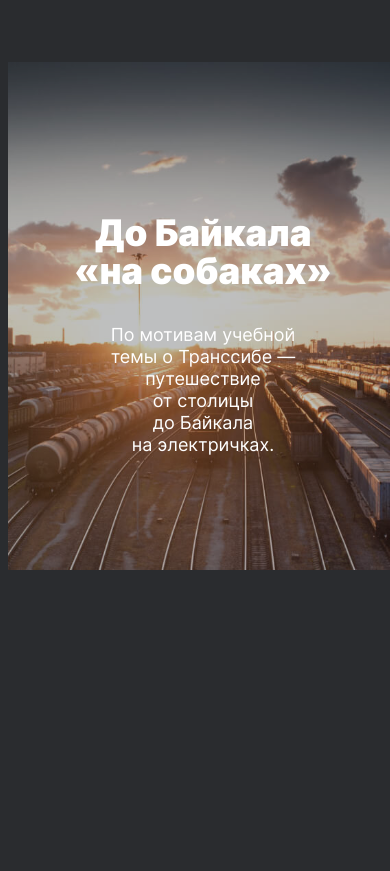
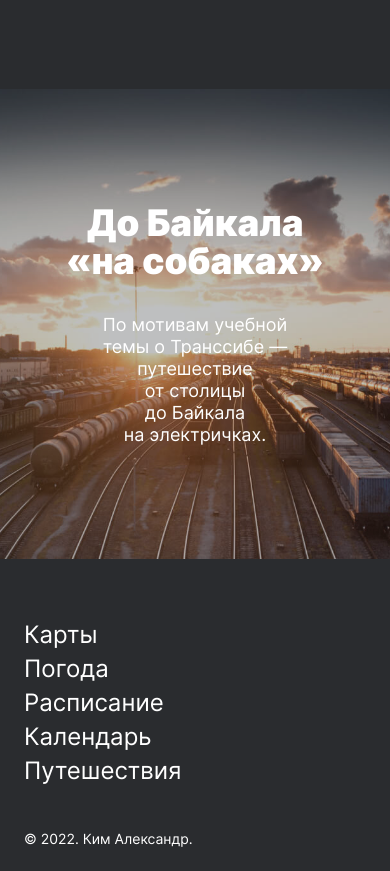
Before and after one commit to KimAleksandr09041988/russian-travel, a plain HTML site: page index.html in a window 390 px wide. Shown: the part 9788-10659 px from the top of the page. Before the commit the page ends 10358 px from the top, so only its background shows below. Drawn offline with Linux system fonts and the light colour scheme; files whose address does not match are found by name.

Commit message:
feuture/footer and hot fix

```diff
--- a/blocks/cover/__background/cover__background.css
+++ b/blocks/cover/__background/cover__background.css
@@ -1,5 +1,4 @@
 .cover__background {
-
   background-color: transparent;
   background-image: url('../../../img/cover.jpg');
   background-repeat: no-repeat;
--- a/blocks/cover/__overlay/cover__overlay.css
+++ b/blocks/cover/__overlay/cover__overlay.css
@@ -23,7 +23,7 @@
 
 @media screen and (max-width: 768px) {
   .cover__overlay {
-    padding: 152px 0 114px 0;
+    padding: 115px 0 113px 0;
   }
 }
 
--- a/blocks/cover/__subtitle/cover__subtitle.css
+++ b/blocks/cover/__subtitle/cover__subtitle.css
@@ -1,10 +1,16 @@
 .cover__subtitle {
-  width: 49%;
+  width: 40%;
   margin: 0;
   font-weight: 400;
   font-size: 18px;
   line-height: 22px;
   color: #fff;
+}
+
+@media screen and (max-width:768px) {
+  .cover__subtitle {
+    width: 50%;
+  }
 }
 
 @media screen and (max-width:320px) {
--- a/blocks/cover/cover.css
+++ b/blocks/cover/cover.css
@@ -15,7 +15,7 @@
   }
 }
 
-@media screen and (max-width:768px) {
+@media screen and (max-width:320px) {
   .cover {
     margin: 0 -16px;
     padding: 65px 0 0;
--- /dev/null
+++ b/blocks/footer/__copyright/footer__copyright.css
@@ -0,0 +1,14 @@
+.footer__copyright {
+  align-self: self-end;
+  margin: 0;
+  font-weight: 400;
+  font-size: 14px;
+  line-height: 16px;
+  color: #fff;
+}
+
+@media screen and (max-width:400px) {
+  .footer__copyright {
+    margin: 48px 0 0;
+  }
+}
--- /dev/null
+++ b/blocks/footer/footer.css
@@ -0,0 +1,24 @@
+.footer {
+  display: flex;
+  justify-content: space-between;
+  align-items: baseline;
+  padding: 92px 0 24px 0;
+}
+
+@media screen and (max-width:768px) {
+  .footer {
+    padding: 88px 0 24px 0;
+  }
+}
+
+@media screen and (max-width:685px) {
+  .footer {
+    padding: 64px 0 24px 0;
+  }
+}
+
+@media screen and (max-width:400px) {
+  .footer {
+    display: block;
+  }
+}
--- /dev/null
+++ b/blocks/menu/__item/menu__item.css
@@ -0,0 +1,9 @@
+.menu__item:not(:last-child) {
+  margin: 0 18px 0 0;
+}
+
+@media screen and (max-width: 685px) {
+  .menu__item:not(:last-child) {
+    margin: 0 0 10px;
+  }
+}
--- /dev/null
+++ b/blocks/menu/__link/menu__link.css
@@ -0,0 +1,19 @@
+.menu__link {
+  text-decoration: none;
+  font-weight: 400;
+  font-size: 16px;
+  line-height: 18px;
+  color: rgba(255, 255, 255, 1);
+  transition: color .3s ease-in-out;
+}
+
+.menu__link:hover {
+  color: rgba(255, 255, 255, .8);
+}
+
+@media screen and (max-width:685px) {
+  .menu__link {
+    font-size: 24px;
+    line-height: 24px;
+  }
+}
--- /dev/null
+++ b/blocks/menu/__list/menu__list.css
@@ -0,0 +1,12 @@
+.menu__list {
+  display: flex;
+  list-style: none;
+  margin: 0;
+  padding: 0;
+}
+
+@media screen and (max-width:685px) {
+  .menu__list {
+    display: block;
+  }
+}
--- a/index.html
+++ b/index.html
@@ -147,11 +147,13 @@
           <div class="place__wrapper-paragraph">
             <p class="place__paragraph">Здесь, посреди лесов и&nbsp;песчаных дюн, вы&nbsp;сможете увидеть два водных
               горизонта&nbsp;&mdash; спокойного Куршского залива с&nbsp;одной стороны и&nbsp;подёрнутого рябью волн
-              Балтийского моря с&nbsp;другой. Уникальная природная зона на&nbsp;краю российского анклава.</p>
+              Балтийского моря с&nbsp;другой. Уникальная природная зона на&nbsp;краю российского анклава.
+            </p>
             <p class="place__paragraph">На&nbsp;этом Калининградская область не&nbsp;заканчивается. Для путешественника
               и&nbsp;исследователя там&nbsp;же по&nbsp;соседству&nbsp;&mdash; самая западная точка России, Балтийская
               коса,&nbsp;&mdash; и&nbsp;немецкое наследие россыпи небольших приморских городов. Атмосфера здешних мест
-              исключает суету, окуная в&nbsp;спокойствие природы и&nbsp;запах стального, прохладного моря.</p>
+              исключает суету, окуная в&nbsp;спокойствие природы и&nbsp;запах стального, прохладного моря.
+            </p>
           </div>
         </div>
         <div class="place">
@@ -166,12 +168,14 @@
           <div class="place__wrapper-paragraph">
             <p class="place__paragraph">Почти весь полуостров находится за&nbsp;Полярным кругом. Саамская тундра,
               от&nbsp;которой на&nbsp;юг&nbsp;&mdash; тайга, а&nbsp;на&nbsp;север&nbsp;&mdash; Ледовитый
-              океан,прикидывающийся Баренцевым морем.</p>
+              океан,прикидывающийся Баренцевым морем.
+            </p>
             <p class="place__paragraph">Возможно, вы&nbsp;смотрели Звягинцева и&nbsp;даже слышали историю арктического
               фестиваля в&nbsp;Териберке. Возможно, слово &laquo;Хибины&raquo; не&nbsp;осталось под снегом школьных
               воспоминаний об&nbsp;уроках географии.Возможно, вы&nbsp;не&nbsp;интересовались пронизывающей земную кору
               сверхглубокой скважиной, а&nbsp;от&nbsp;апатитов вас давно накрывает апатия. Но&nbsp;ваша мечта увидеть
-              северное сияние начинает сбываться с&nbsp;билетом в&nbsp;Мурманск.</p>
+              северное сияние начинает сбываться с&nbsp;билетом в&nbsp;Мурманск.
+            </p>
           </div>
         </div>
         <div class="place">
@@ -186,11 +190,13 @@
             <p class="place__paragraph">Алтай&nbsp;&mdash; одно из&nbsp;красивейших мест в&nbsp;России.
               В&nbsp;первую очередь из-за гор: если ехать вдоль хребта, вы&nbsp;увидите склоны, усыпанные соснами,
               горные реки и&nbsp;озёра. А&nbsp;если вы&nbsp;откроете в&nbsp;автомобиле окна, сможете познакомиться
-              с&nbsp;невидимым чудом здешних мест&nbsp;&mdash; горным воздухом.</p>
+              с&nbsp;невидимым чудом здешних мест&nbsp;&mdash; горным воздухом.
+            </p>
             <p class="place__paragraph">Климат на&nbsp;Алтае умеренный, поэтому ехать сюда лучше всего летом. Так
               вы&nbsp;увидите всё разнообразие местной флоры и&nbsp;фауны. По&nbsp;лесам Алтая бродят лоси, над хребтами
               летают орлы, а&nbsp;на&nbsp;равнинах пасутся косули. И&nbsp;знаменитые манулы&nbsp;&mdash; тоже обитатели
-              Алтайского края.</p>
+              Алтайского края.
+            </p>
           </div>
         </div>
         <div class="place">
@@ -202,12 +208,14 @@
           <div class="place__img place__img_location_baykal"></div>
           <div class="place__wrapper-paragraph">
             <p class="place__paragraph">Всем известен Байкал как крупнейшее озеро в&nbsp;мире. Многие также знают, что
-              это самый большой источник пресной воды и&nbsp;одно из&nbsp;красивейших мест в&nbsp;России.</p>
+              это самый большой источник пресной воды и&nbsp;одно из&nbsp;красивейших мест в&nbsp;России.
+            </p>
             <p class="place__paragraph">Конечно, это всё так. Но&nbsp;Байкал ещё идеальное место для соревнований
               по&nbsp;скийорингу. Это такой вид спорта, когда лыжник привязывает себя
               к&nbsp;мотоциклу, и&nbsp;тандем старается развить как можно б&oacute;льшую скорость на&nbsp;льду.
               В&nbsp;марте 2019 года на&nbsp;фестивале &laquo;Байкальская миля&raquo; был поставлен мировой
-              рекорд&nbsp;&mdash; 197.011&nbsp;км/ч.</p>
+              рекорд&nbsp;&mdash; 197.011&nbsp;км/ч.
+            </p>
           </div>
         </div>
         <div class="place">
@@ -225,7 +233,8 @@
               видевшему солнце раньше, чем увидал его Иван Грозный.
               В&nbsp;девственном лесу на&nbsp;сотню километров не&nbsp;встретишь тропы. А&nbsp;на&nbsp;редких тропинках
               деревья
-              в&nbsp;паре метров от&nbsp;земли помечены медвежьими когтями. Чтобы все знали, кто тут хозяин.</p>
+              в&nbsp;паре метров от&nbsp;земли помечены медвежьими когтями. Чтобы все знали, кто тут хозяин.
+            </p>
           </div>
         </div>
       </section>
@@ -243,8 +252,27 @@
     </main>
 
     <!-- footer -->
-    <footer>
-
+    <footer class="footer">
+      <nav class="menu">
+        <ul class="menu__list">
+          <li class="menu__item">
+            <a class="menu__link" href="https://yandex.ru/maps" target="_blank">Карты</a>
+          </li>
+          <li class="menu__item">
+            <a class="menu__link" href="https://yandex.ru/pogoda" target="_blank">Погода</a>
+          </li>
+          <li class="menu__item">
+            <a class="menu__link" href="https://rasp.yandex.ru" target="_blank">Расписание</a>
+          </li>
+          <li class="menu__item">
+            <a class="menu__link" href="https://calendar.yandex.ru" target="_blank">Календарь</a>
+          </li>
+          <li class="menu__item">
+            <a class="menu__link" href="https://travel.yandex.ru" target="_blank">Путешествия</a>
+          </li>
+        </ul>
+      </nav>
+      <p class="footer__copyright">&copy;&nbsp;2022. Ким Александр.</p>
     </footer>
   </div>
 
--- a/pages/index.css
+++ b/pages/index.css
@@ -54,3 +54,11 @@
 @import url('../blocks/cover/__title/cover__title.css');
 @import url('../blocks/cover/__subtitle/cover__subtitle.css');
 @import url('../blocks/cover/__overlay/cover__overlay.css');
+
+/* footer */
+@import url('../blocks/footer/footer.css');
+@import url('../blocks/menu/menu.css');
+@import url('../blocks/menu/__list/menu__list.css');
+@import url('../blocks/menu/__item/menu__item.css');
+@import url('../blocks/menu/__link/menu__link.css');
+@import url('../blocks/footer/__copyright/footer__copyright.css');
```
Also changed, not shown: blocks/menu/menu.css (added).
